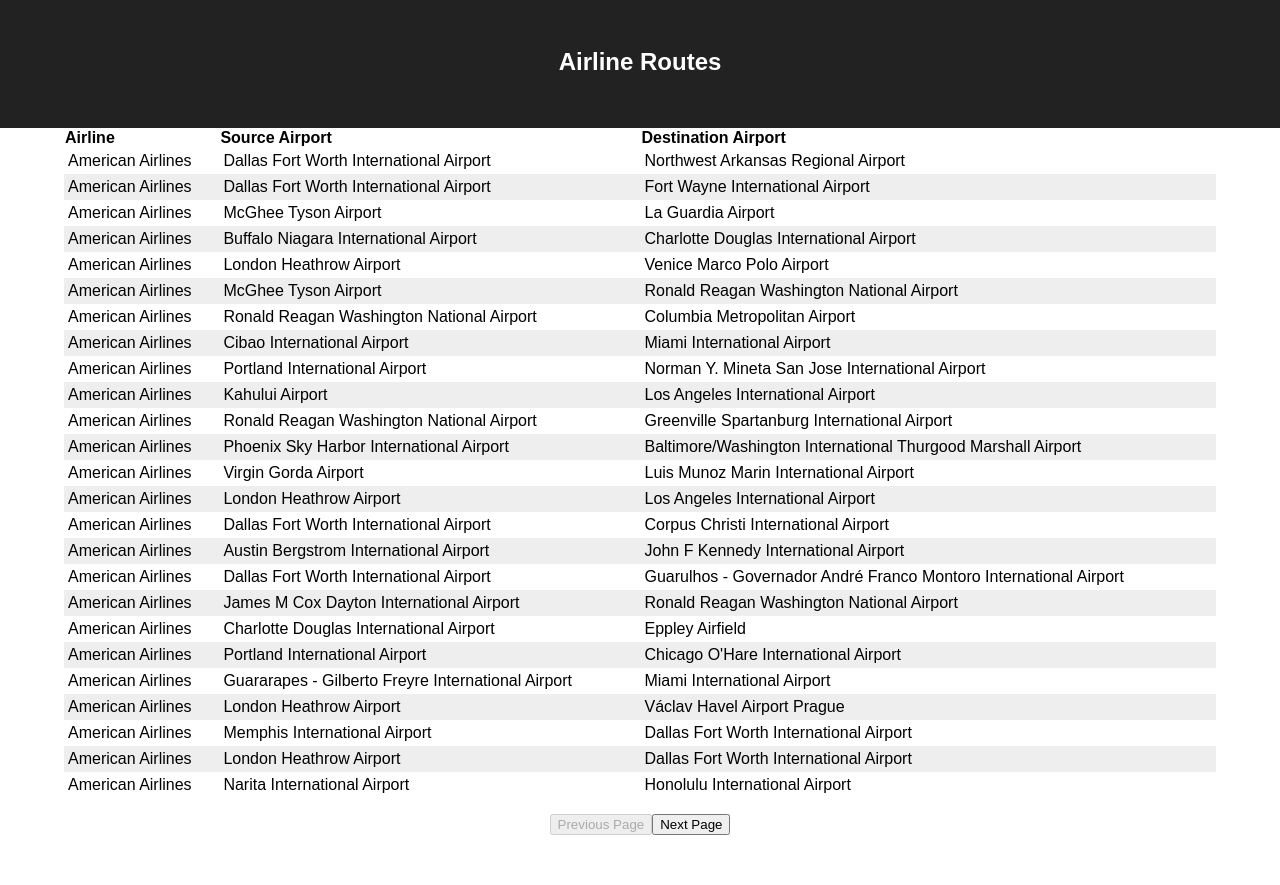
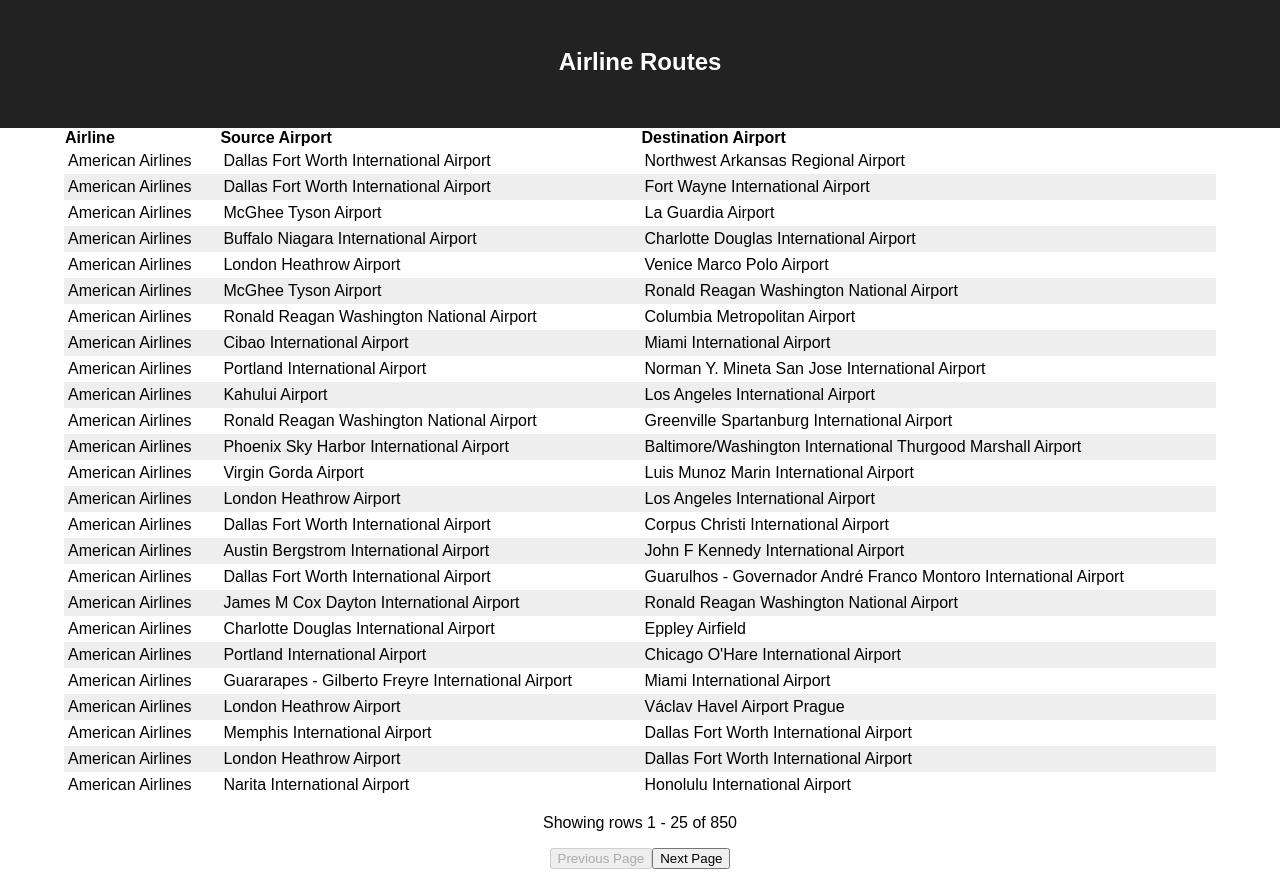
Before and after one commit to icevans/airline-routes, a React (Create React App) app: page / in a window 1280 px wide. Before the commit the page ends 851 px from the top, so only its background shows below. Built offline with nearby package versions, Linux system fonts and the light colour scheme.

Commit message:
Add descriptive pagination text

```diff
--- a/src/components/Table.js
+++ b/src/components/Table.js
@@ -11,6 +11,18 @@
 
   onFirstPage = () => {
     return this.state.rowOffset === 0;
+  }
+
+  numRows = () => {
+    return this.props.rows.length;
+  }
+
+  pageLowBound = () => {
+    return this.state.rowOffset + 1;
+  }
+
+  pageUpBound = () => {
+    return this.state.rowOffset + 25;
   }
 
   onLastPage = () => {
@@ -45,6 +57,9 @@
     return (
       <table className='routes-table'>
         <caption className='pagination' align='bottom'>
+          <p>
+            Showing rows {this.pageLowBound()} - {this.pageUpBound()} of {this.numRows()}
+          </p>
           <p>
             <button
               onClick={this.goToPrevPage}
```
